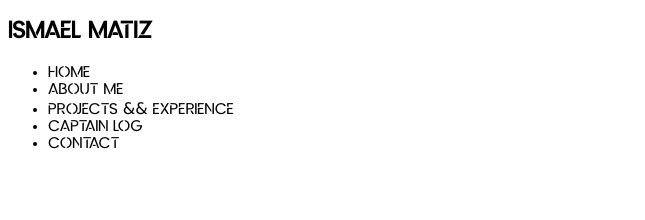
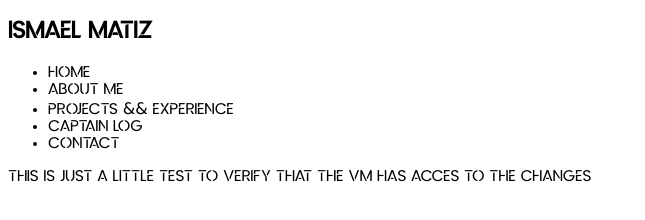
Before and after one commit to IsmaelMatiz/WhoAmI, a plain HTML site: page index.html in a window 1280 px wide. Shown: the whole page, without its empty margins (0-645 px from the left). Drawn offline with Linux system fonts and the light colour scheme.

Commit message:
Just a little change to verify the remote enviorment

```diff
--- a/index.html
+++ b/index.html
@@ -22,5 +22,6 @@
             <li>Contact</li>
         </ul>
     </nav>
+    <p>This is just a little test to verify that the VM has acces to the changes</p>
 </body>
 </html>
```
